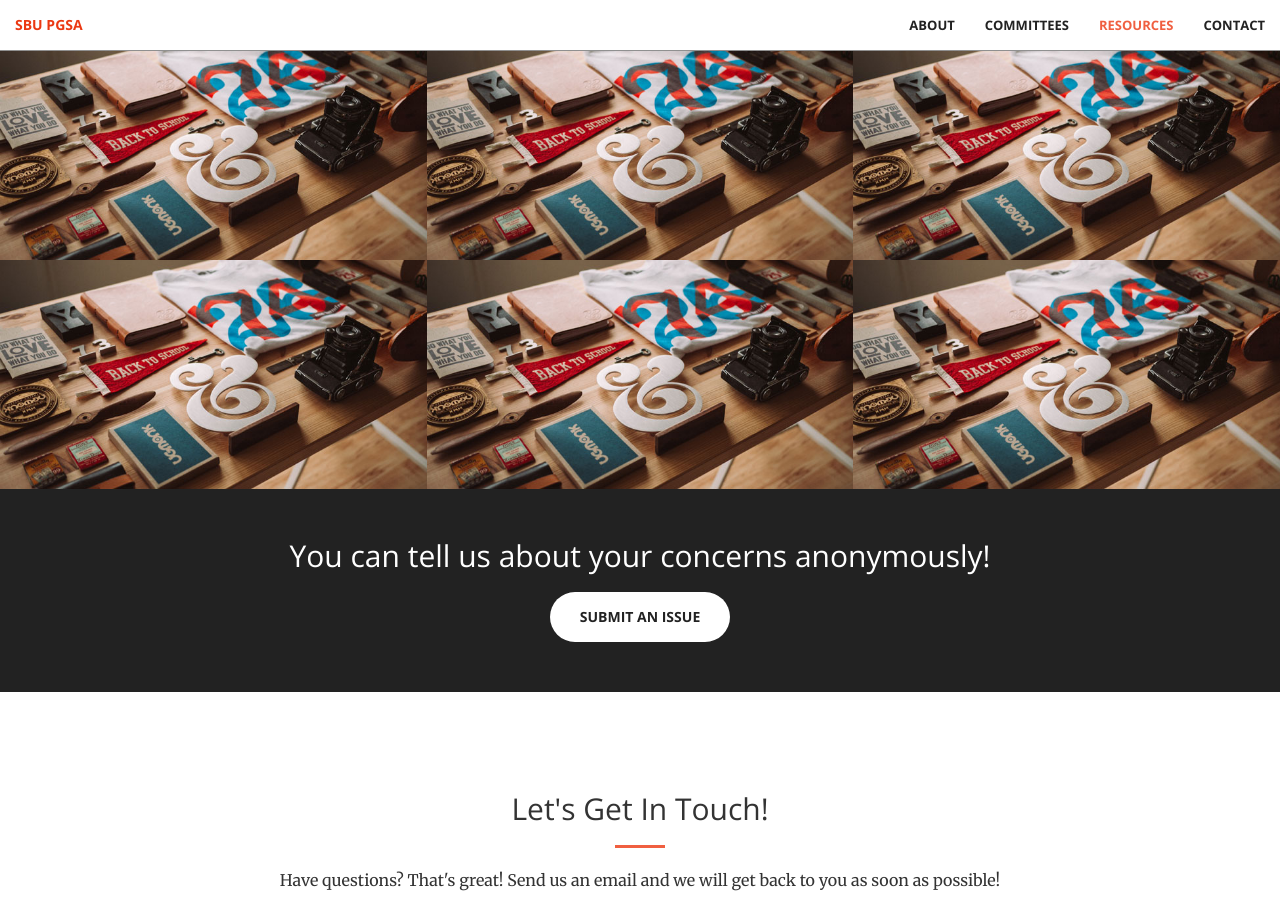
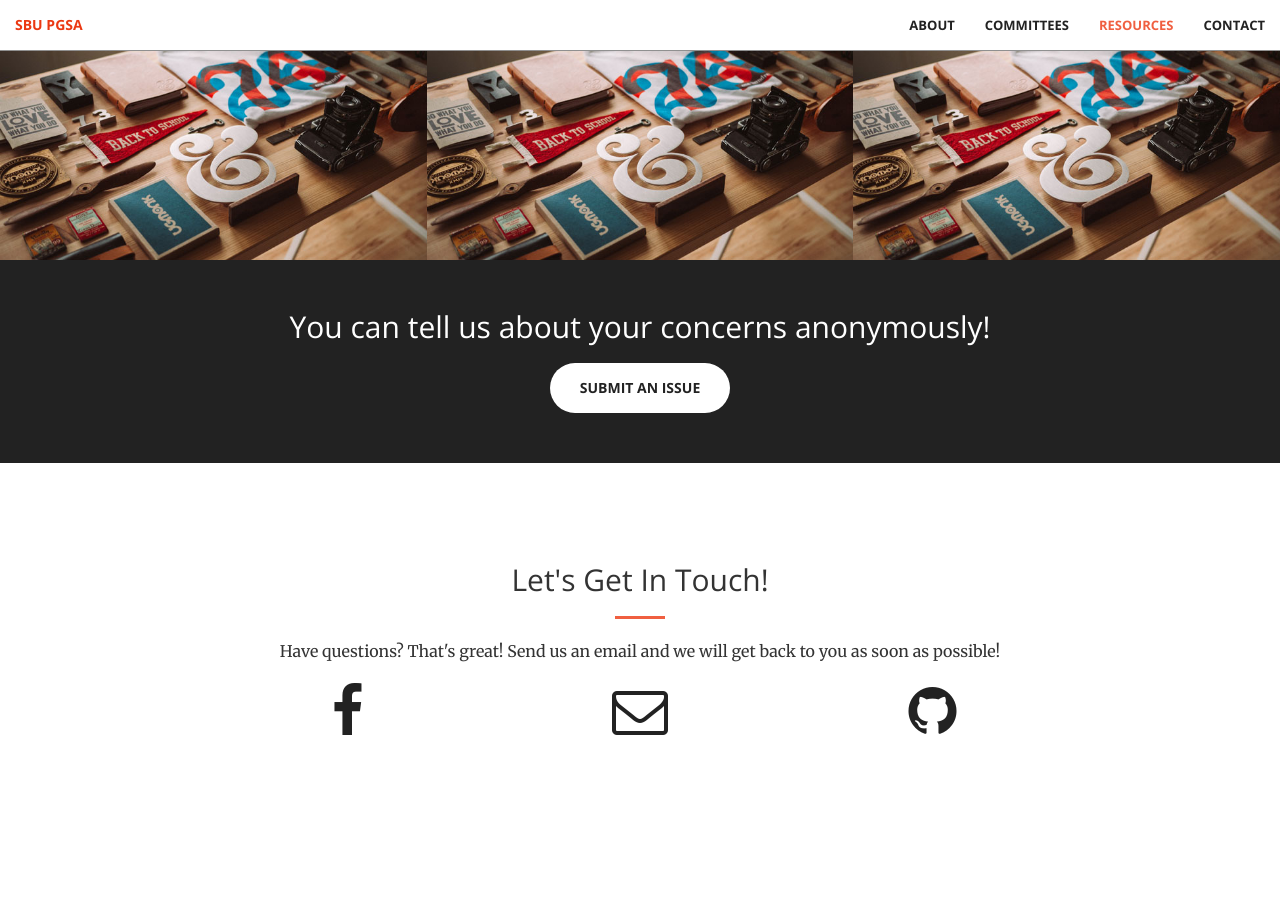
Before and after one commit to ssagynbayeva/pgsa, a Jekyll site: the page built from index.html, in a window 1280 px wide and 900 px high, scrolled down 2737 px. Built offline with Jekyll 4.4.1, drawn with Linux system fonts in a browser that asks for light colours; after the commit the page ends 3576 px from its top, so only the background shows below that.

Commit message:
remove smth

```diff
--- a/_includes/portfolio.html
+++ b/_includes/portfolio.html
@@ -46,7 +46,7 @@
                     </div>
                 </a>
             </div>
-            <div class="col-lg-4 col-sm-6">
+            <!-- <div class="col-lg-4 col-sm-6">
                 <a href="https://www.stonybrook.edu/commcms/grad-physics-astronomy/degrees/PhD" class="portfolio-box">
                     <img src="img/portfolio/1.jpg" class="img-responsive" alt="">
                     <div class="portfolio-box-caption">
@@ -60,8 +60,8 @@
                         </div>
                     </div>
                 </a>
-            </div>
-            <div class="col-lg-4 col-sm-6">
+            </div> -->
+            <!-- <div class="col-lg-4 col-sm-6">
                 <a href="https://www.stonybrook.edu/commcms/grad-physics-astronomy/resources/Comps.php" class="portfolio-box">
                     <img src="img/portfolio/1.jpg" class="img-responsive" alt="">
                     <div class="portfolio-box-caption">
@@ -75,8 +75,8 @@
                         </div>
                     </div>
                 </a>
-            </div>
-            <div class="col-lg-4 col-sm-6">
+            </div> -->
+            <!-- <div class="col-lg-4 col-sm-6">
                 <a href="http://www.astro.sunysb.edu/" class="portfolio-box">
                     <img src="img/portfolio/1.jpg" class="img-responsive" alt="">
                     <div class="portfolio-box-caption">
@@ -90,7 +90,7 @@
                         </div>
                     </div>
                 </a>
-            </div>
+            </div> -->
         </div>
     </div>
 </section>
```
